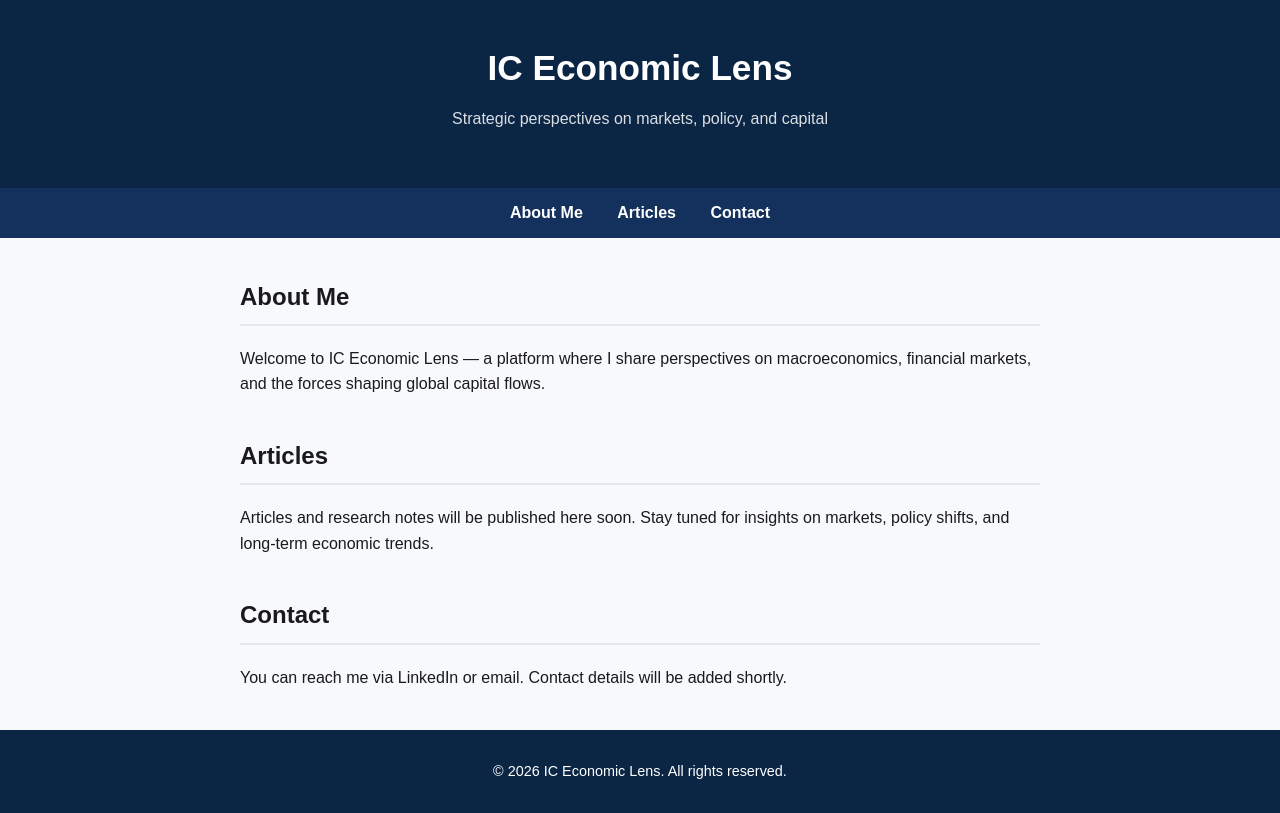
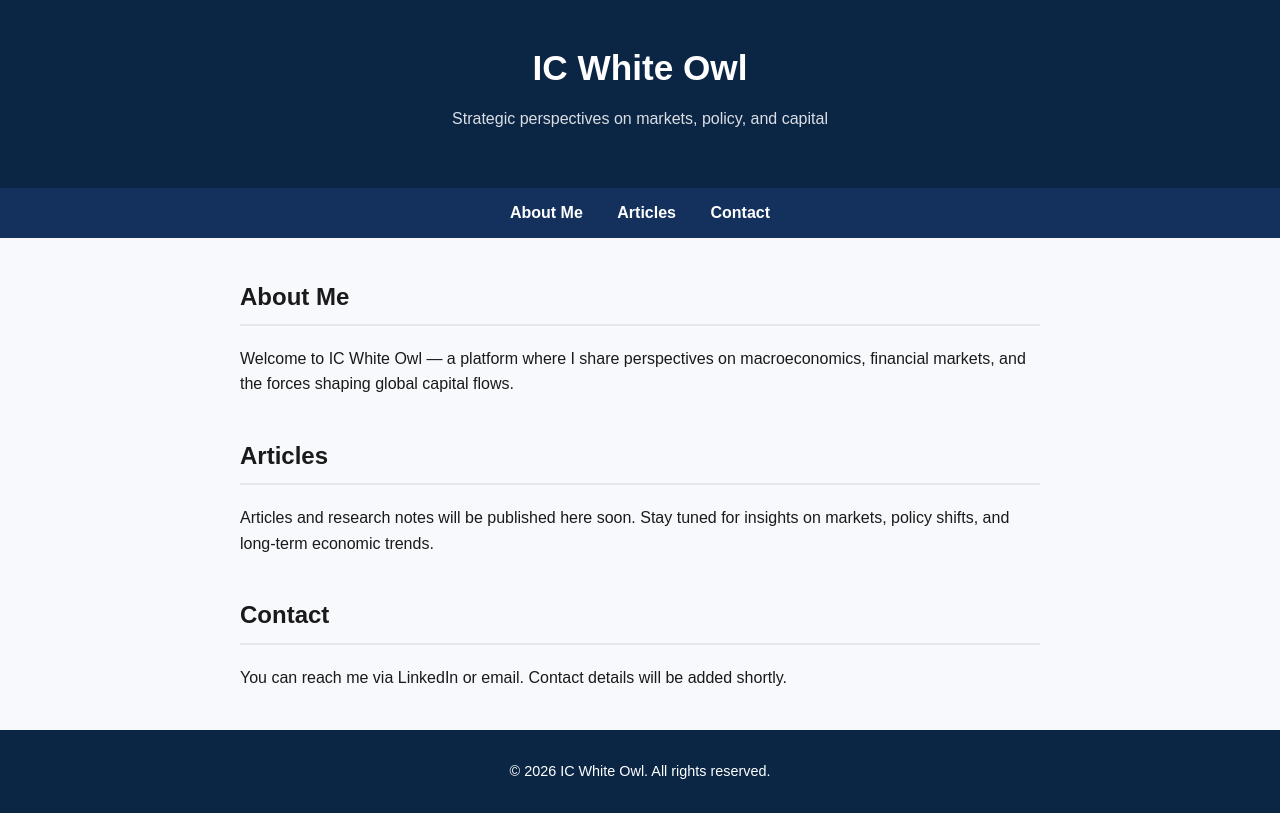
Before and after one commit to INDRAVDT/ICWhiteOwl, a plain HTML site: page index.html in a window 1280 px wide. Drawn offline with Linux system fonts and the light colour scheme.

Commit message:
Add files via upload

```diff
--- a/index.html
+++ b/index.html
@@ -3,7 +3,7 @@
 <head>
     <meta charset="UTF-8">
     <meta name="viewport" content="width=device-width, initial-scale=1.0">
-    <title>IC Economic Lens</title>
+    <title>IC White Owl</title>
     <style>
         body {
             font-family: Arial, Helvetica, sans-serif;
@@ -59,7 +59,7 @@
 <body>
 
 <header>
-    <h1>IC Economic Lens</h1>
+    <h1>IC White Owl</h1>
     <p>Strategic perspectives on markets, policy, and capital</p>
 </header>
 
@@ -72,7 +72,7 @@
 <section id="about">
     <h2>About Me</h2>
     <p>
-        Welcome to IC Economic Lens — a platform where I share perspectives on macroeconomics,
+        Welcome to IC White Owl — a platform where I share perspectives on macroeconomics,
         financial markets, and the forces shaping global capital flows.
     </p>
 </section>
@@ -93,7 +93,7 @@
 </section>
 
 <footer>
-    © 2026 IC Economic Lens. All rights reserved.
+    © 2026 IC White Owl. All rights reserved.
 </footer>
 
 </body>
```
